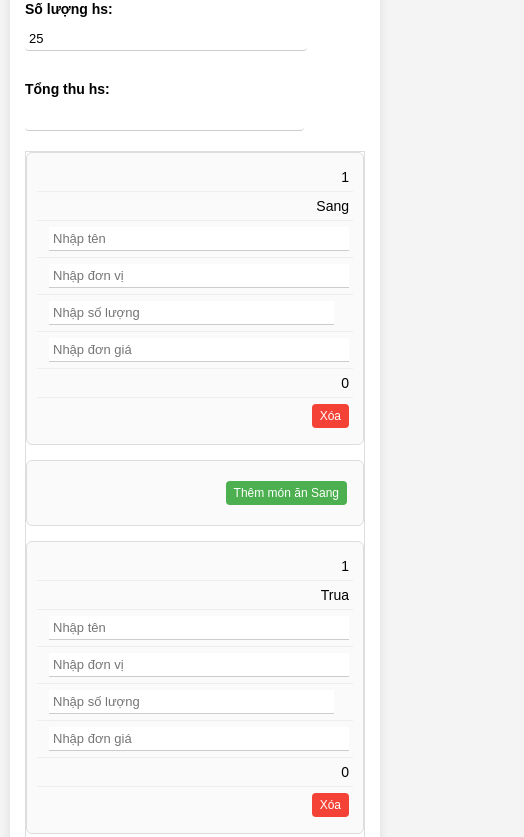
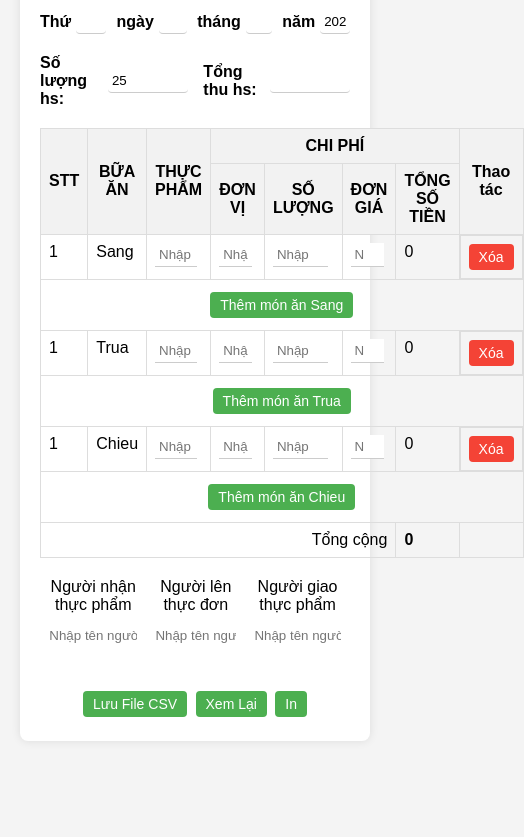
Before and after one commit to datnguyentb/thucdon, a plain HTML site: page index.html in a window 390 px wide. Shown: the part 147-984 px from the top of the page, 524 px wide, since content can reach past the window. After the commit the page ends 908 px from the top, so only its background shows below. Drawn offline with Linux system fonts and the light colour scheme.

Commit message:
delete mobi

```diff
--- a/style.css
+++ b/style.css
@@ -17,7 +17,6 @@ body {
 h1 {
     text-align: center;
     color: #01579B;
-    font-size: 22px;
 }
 
 .header-info, .tong-thu {
@@ -26,14 +25,11 @@ h1 {
     gap: 10px;
     margin-bottom: 20px;
     align-items: center;
-    flex-wrap: wrap;
 }
 
 .sum {
     display: flex;
     flex-direction: row;
-    flex-wrap: wrap;
-    gap: 10px;
 }
 
 .tong-thu {
@@ -57,7 +53,6 @@ h1 {
 
 .info-item label, .tong-thu label {
     font-weight: bold;
-    font-size: 14px;
 }
 
 .header-info input, .tong-thu input {
@@ -70,7 +65,6 @@ table {
     width: 100%;
     border-collapse: collapse;
     margin-bottom: 20px;
-    font-size: 14px;
 }
 
 table, th, td {
@@ -98,36 +92,32 @@ input[type="number"], input[type="text"] {
     border-bottom: 1px solid #ccc;
     outline: none;
     padding: 4px;
-    font-size: 14px;
 }
 
 .signatures {
     display: flex;
     flex-direction: row;
     justify-content: space-between;
-    flex-wrap: wrap;
-    gap: 20px;
+    /* flex-wrap: wrap; */
 }
 
 .signature-block {
-    flex: 1;
     text-align: center;
     margin-bottom: 20px;
-    min-width: 120px;
 }
 
 .signature-block input {
     margin-top: 10px;
     border: none;
+    /* border-bottom: 1px solid #000; */
     text-align: center;
-    font-size: 14px;
 }
 
 .add-row-btn {
     background-color: #4CAF50;
     color: white;
     border: none;
-    padding: 6px 12px;
+    padding: 5px 10px;
     text-align: center;
     text-decoration: none;
     display: inline-block;
@@ -143,6 +133,7 @@ input[type="number"], input[type="text"] {
     display: flex;
     justify-content: center;
     align-items: center;
+    height: 100%;
 }
 
 .delete-row-btn {
@@ -153,83 +144,11 @@ input[type="number"], input[type="text"] {
     text-align: center;
     text-decoration: none;
     display: inline-block;
-    font-size: 13px;
+    font-size: 14px;
     cursor: pointer;
     border-radius: 4px;
 }
 
-/* ✅ Responsive cho màn hình nhỏ */
-@media (max-width: 768px) {
-    body {
-        padding: 10px;
-    }
-
-    .container {
-        padding: 15px;
-    }
-
-    h1 {
-        font-size: 18px;
-    }
-
-    table, thead, tbody, th, td, tr {
-        display: block;
-    }
-
-    thead tr {
-        display: none; /* Ẩn header khi hiển thị dạng mobile */
-    }
-
-    tbody tr {
-        margin-bottom: 15px;
-        border: 1px solid #ddd;
-        padding: 10px;
-        border-radius: 6px;
-        background: #fafafa;
-    }
-
-    td {
-        display: flex;
-        justify-content: space-between;
-        align-items: center;
-        padding: 6px 4px;
-        border: none;
-        border-bottom: 1px solid #eee;
-    }
-
-    td:last-child {
-        border-bottom: none;
-    }
-
-    td::before {
-        content: attr(data-label);
-        font-weight: bold;
-        flex: 1;
-        text-align: left;
-        margin-right: 8px;
-    }
-
-    input[type="number"], input[type="text"] {
-        width: 100%;
-        font-size: 13px;
-    }
-
-    .signatures {
-        flex-direction: column;
-        gap: 10px;
-    }
-
-    .signature-block {
-        width: 100%;
-    }
-
-    .add-row-btn, .delete-row-btn {
-        font-size: 12px;
-        padding: 5px 8px;
-    }
-}
-
-/* ✅ In ấn */
 @media print {
   .add-row-btn,
   #save-csv-btn,
```
